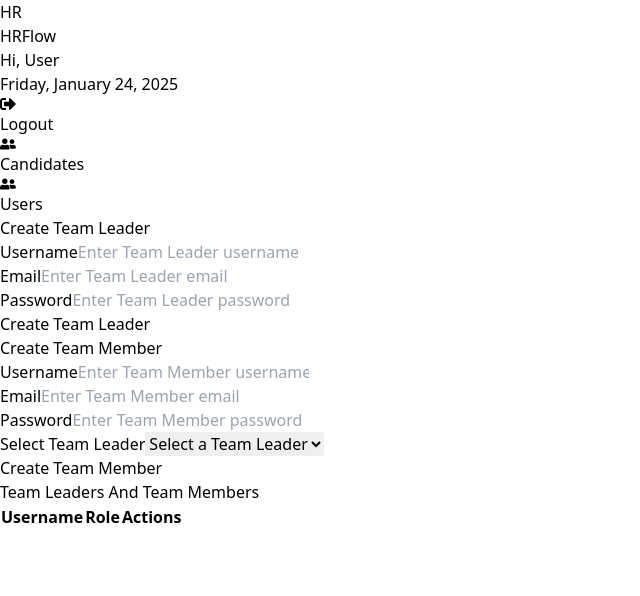
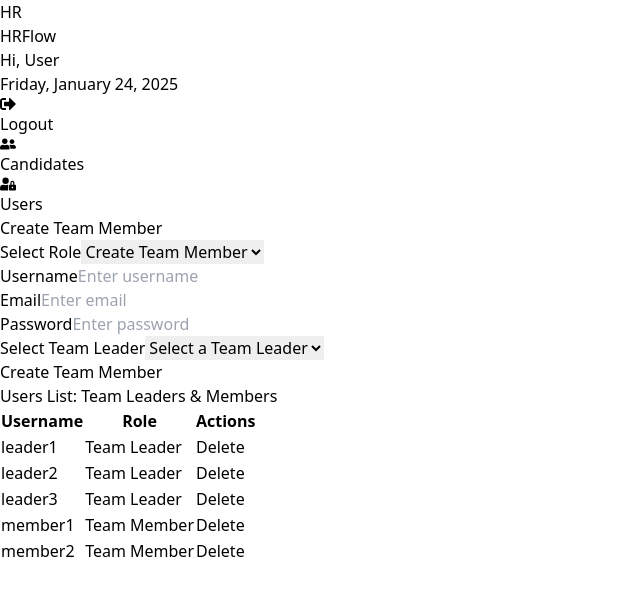
Before and after one commit to ravindrareddy12/hr-Management, a React (Vite) app in the folder HR Frontend/: page /users in a window 1280 px wide. Shown: the top 596 px of the page, without its empty margins (0-640 px from the left). Built offline with nearby package versions, Linux system fonts and the light colour scheme.

Commit message:
updated user table

```diff
--- a/HR Frontend/src/components/Navbar.tsx
+++ b/HR Frontend/src/components/Navbar.tsx
@@ -74,10 +74,10 @@
 
         {/* User Section */}
         <div className="flex items-center space-x-4">
-          <FaSignOutAlt className="w-8 h-8 text-gray-500 hover:text-blue-500 cursor-pointer" />
+          <FaSignOutAlt className="w-8 h-8 text-blue-500 hover:text-blue-500 cursor-pointer" />
           <button
             onClick={handleLogout}
-            className="text-gray-500 hover:text-blue-500 focus:outline-none"
+            className="text-black-500 hover:text-blue-500 focus:outline-none"
           >
             Logout
           </button>
--- a/HR Frontend/src/components/Sidebar.tsx
+++ b/HR Frontend/src/components/Sidebar.tsx
@@ -1,6 +1,6 @@
 import React from "react";
 import { NavLink } from "react-router-dom";
-import { FaChartLine, FaUserFriends } from "react-icons/fa";
+import { FaChartLine, FaUserFriends, FaUserLock } from "react-icons/fa";
 const Sidebar: React.FC = () => {
   return (
     <div className="w-40 h-screen bg-white p-4 flex flex-col">
@@ -38,10 +38,11 @@
               ({ isActive }) =>
                 isActive
                   ? "flex items-center space-x-3 text-blue-400 font-medium"
-                  : "flex items-center space-x-3 text-gray-300 hover:text-blue-400" // text-black-300 corrected to text-gray-300 for consistency
+                  : "flex items-center space-x-3 text-black-300 hover:text-blue-400" // text-black-300 corrected to text-gray-300 for consistency
             }
           >
-            <FaUserFriends className="w-5 h-5" />
+            <FaUserLock className="w-5 h-5" />
+            {/* <FontAwesomeIcon icon="fa-solid fa-user-lock" /> */}
             <span>Users</span>
           </NavLink>
         </li>
--- a/HR Frontend/src/components/auth/Users.tsx
+++ b/HR Frontend/src/components/auth/Users.tsx
@@ -1,259 +1,182 @@
 import React, { useState, useEffect } from "react";
 import axios from "axios";
-import { useNavigate } from "react-router-dom";
 import { toast } from "react-toastify";
 import "react-toastify/dist/ReactToastify.css";
 
 const Users: React.FC = () => {
-  const navigate = useNavigate();
-
-  // State for both forms
-  const [newLeaderUsername, setNewLeaderUsername] = useState("");
-  const [newLeaderEmail, setNewLeaderEmail] = useState("");
-  const [newLeaderPassword, setNewLeaderPassword] = useState(""); // Added password for leader
-  const [newMemberUsername, setNewMemberUsername] = useState("");
-  const [newMemberEmail, setNewMemberEmail] = useState("");
-  const [newMemberPassword, setNewMemberPassword] = useState(""); // Added password for member
-  const [selectedTeamLeader, setSelectedTeamLeader] = useState(""); // For storing selected team leader
+  const [formData, setFormData] = useState({
+    username: "",
+    email: "",
+    password: "",
+    selectedRole: "team-member",
+    selectedTeamLeader: "",
+  });
+  const [teamLeaders, setTeamLeaders] = useState<any[]>([]);
+  const [teamMembers, setTeamMembers] = useState<any[]>([]);
   const [error, setError] = useState<string | null>(null);
 
-  // States for fetching team leaders and members
-  const [teamLeaders, setTeamLeaders] = useState<any[]>([]);
-  const [teamMembers, setTeamMembers] = useState<any[]>([]);
+  useEffect(() => {
+    // Simulate fetching team leaders from API
+    setTeamLeaders([
+      { id: 1, username: "leader1" },
+      { id: 2, username: "leader2" },
+      { id: 3, username: "leader3" },
+    ]);
+    setTeamMembers([
+      { id: 1, username: "member1" },
+      { id: 2, username: "member2" },
+    ]);
+  }, []);
 
-  // Fetch the current team leader's name from localStorage
-  useEffect(() => {
-    const role = localStorage.getItem("role");
-    const leaderName = localStorage.getItem("username");
-    if (role !== "leader") {
-      navigate("/users"); // Redirect if user is not a team leader
-    }
-    setTeamLeaders([]); // Fetch team leaders here (you can update with actual API call)
-    setTeamMembers([]); // Fetch team members here (you can update with actual API call)
-  }, [navigate]);
-
-  // Handle creating a new team leader
-  const handleCreateTeamLeader = async (
-    e: React.FormEvent<HTMLFormElement>
+  const handleChange = (
+    e: React.ChangeEvent<HTMLInputElement | HTMLSelectElement>
   ) => {
-    e.preventDefault();
-    if (!newLeaderUsername || !newLeaderEmail || !newLeaderPassword) {
-      setError("Please fill in all fields.");
-      return;
-    }
-
-    try {
-      const res = await axios.post(
-        `${import.meta.env.VITE_API_URL}/api/team-leaders/create`,
-        {
-          username: newLeaderUsername,
-          email: newLeaderEmail,
-          password: newLeaderPassword,
-        },
-        { withCredentials: true }
-      );
-      if (res.status === 200) {
-        toast.success("Team Leader created successfully!");
-        setNewLeaderUsername("");
-        setNewLeaderEmail("");
-        setNewLeaderPassword("");
-      }
-    } catch (err: any) {
-      setError(err.response?.data?.message || "Failed to create Team Leader");
-      toast.error("Failed to create Team Leader");
-    }
+    const { name, value } = e.target;
+    setFormData((prev) => ({ ...prev, [name]: value }));
   };
 
-  // Handle creating a new team member
-  const handleCreateTeamMember = async (
-    e: React.FormEvent<HTMLFormElement>
-  ) => {
+  const handleSubmit = async (e: React.FormEvent<HTMLFormElement>) => {
     e.preventDefault();
+
+    const { username, email, password, selectedRole, selectedTeamLeader } =
+      formData;
+
     if (
-      !newMemberUsername ||
-      !newMemberEmail ||
-      !newMemberPassword ||
-      !selectedTeamLeader
+      !username ||
+      !email ||
+      !password ||
+      (selectedRole === "team-member" && !selectedTeamLeader)
     ) {
       setError("Please fill in all fields.");
       return;
     }
 
+    const data = {
+      username,
+      email,
+      password,
+      teamLeader:
+        selectedRole === "team-member" ? selectedTeamLeader : undefined,
+    };
+
     try {
       const res = await axios.post(
-        `${import.meta.env.VITE_API_URL}/api/team-members/create`,
-        {
-          username: newMemberUsername,
-          email: newMemberEmail,
-          password: newMemberPassword,
-          teamLeader: selectedTeamLeader,
-        },
+        `${import.meta.env.VITE_API_URL}/api/${
+          selectedRole === "team-leader" ? "team-leaders" : "team-members"
+        }/create`,
+        data,
         { withCredentials: true }
       );
+
       if (res.status === 200) {
-        toast.success("Team Member created successfully!");
-        setNewMemberUsername("");
-        setNewMemberEmail("");
-        setNewMemberPassword("");
-        setSelectedTeamLeader(""); // Reset the selected team leader
-        // Automatically login the member after creation (Optional)
-        navigate("/login");
+        toast.success(
+          `${
+            selectedRole === "team-leader" ? "Team Leader" : "Team Member"
+          } created successfully!`
+        );
+        setFormData({
+          username: "",
+          email: "",
+          password: "",
+          selectedRole: "team-member",
+          selectedTeamLeader: "",
+        });
       }
     } catch (err: any) {
-      setError(err.response?.data?.message || "Failed to create Team Member");
-      toast.error("Failed to create Team Member");
+      toast.error(err.response?.data?.message || "Failed to create user");
     }
   };
 
-  // Handle delete of a team leader
-  const handleDeleteTeamLeader = async (leaderId: string) => {
-    try {
-      const res = await axios.delete(
-        `${import.meta.env.VITE_API_URL}/api/team-leaders/${leaderId}`,
-        { withCredentials: true }
-      );
-      if (res.status === 200) {
-        toast.success("Team Leader deleted successfully!");
-        // Update the team leaders list
-        setTeamLeaders((prevLeaders) =>
-          prevLeaders.filter((leader) => leader.id !== leaderId)
-        );
-      }
-    } catch (err: any) {
-      toast.error("Failed to delete Team Leader");
-    }
+  const handleDelete = (id: number, role: "team-leader" | "team-member") => {
+    // Handle delete logic here
+    console.log(`Deleting ${role} with ID: ${id}`);
   };
 
-  // Handle delete of a team member
-  const handleDeleteTeamMember = async (memberId: string) => {
-    try {
-      const res = await axios.delete(
-        `${import.meta.env.VITE_API_URL}/api/team-members/${memberId}`,
-        { withCredentials: true }
-      );
-      if (res.status === 200) {
-        toast.success("Team Member deleted successfully!");
-        // Update the team members list
-        setTeamMembers((prevMembers) =>
-          prevMembers.filter((member) => member.id !== memberId)
-        );
-      }
-    } catch (err: any) {
-      toast.error("Failed to delete Team Member");
-    }
-  };
+  const { username, email, password, selectedRole, selectedTeamLeader } =
+    formData;
 
   return (
-    <div className="flex items-center justify-center min-h-screen bg-gray-100 p-8">
-      <div className="grid grid-cols-1 sm:grid-cols-2 md:grid-cols-3 gap-8 w-full max-w-6xl">
-        {/* Create Team Leader Card */}
-        <div className="bg-white p-6 rounded-lg shadow-lg">
+    <div className="bg-gray-100 flex flex-wrap gap-6 p-8">
+      {/* Form Card */}
+      <div className="bg-white p-6 rounded-lg shadow-lg w-full max-w-md">
         <h3 className="text-xl font-semibold text-gray-800 mb-4">
-            Create Team Leader
+          Create{" "}
+          {selectedRole === "team-leader" ? "Team Leader" : "Team Member"}
         </h3>
         {error && <p className="text-red-600 mb-4">{error}</p>}
-          <form onSubmit={handleCreateTeamLeader} className="space-y-6">
+        <form onSubmit={handleSubmit} className="space-y-6">
+          {/* Dropdown to select role (Team Leader or Team Member) */}
+          <div>
+            <label className="block text-sm font-medium text-gray-600">
+              Select Role
+            </label>
+            <select
+              name="selectedRole"
+              value={selectedRole}
+              onChange={handleChange}
+              className="w-full px-4 py-2 mt-1 text-gray-800 bg-gray-200 border rounded-lg focus:ring focus:outline-none"
+              required
+            >
+              <option value="team-leader">Create Team Leader</option>
+              <option value="team-member">Create Team Member</option>
+            </select>
+          </div>
+
           <div>
             <label className="block text-sm font-medium text-gray-600">
               Username
             </label>
             <input
               type="text"
-                value={newLeaderUsername}
-                onChange={(e) => setNewLeaderUsername(e.target.value)}
+              name="username"
+              value={username}
+              onChange={handleChange}
               className="w-full px-4 py-2 mt-1 text-gray-800 bg-gray-200 border rounded-lg focus:ring focus:outline-none"
-                placeholder="Enter Team Leader username"
+              placeholder="Enter username"
               required
             />
           </div>
+
           <div>
             <label className="block text-sm font-medium text-gray-600">
               Email
             </label>
             <input
               type="email"
-                value={newLeaderEmail}
-                onChange={(e) => setNewLeaderEmail(e.target.value)}
+              name="email"
+              value={email}
+              onChange={handleChange}
               className="w-full px-4 py-2 mt-1 text-gray-800 bg-gray-200 border rounded-lg focus:ring focus:outline-none"
-                placeholder="Enter Team Leader email"
+              placeholder="Enter email"
               required
             />
           </div>
+
           <div>
             <label className="block text-sm font-medium text-gray-600">
               Password
             </label>
             <input
               type="password"
-                value={newLeaderPassword}
-                onChange={(e) => setNewLeaderPassword(e.target.value)}
+              name="password"
+              value={password}
+              onChange={handleChange}
               className="w-full px-4 py-2 mt-1 text-gray-800 bg-gray-200 border rounded-lg focus:ring focus:outline-none"
-                placeholder="Enter Team Leader password"
+              placeholder="Enter password"
               required
             />
           </div>
-            <button
-              type="submit"
-              className="w-full px-4 py-2 text-white bg-blue-600 rounded-lg hover:bg-blue-700 text-sm"
-            >
-              Create Team Leader
-            </button>
-          </form>
-        </div>
 
-        {/* Create Team Member Card */}
-        <div className="bg-white p-6 rounded-lg shadow-lg">
-          <h3 className="text-xl font-semibold text-gray-800 mb-4">
-            Create Team Member
-          </h3>
-          {error && <p className="text-red-600 mb-4">{error}</p>}
-          <form onSubmit={handleCreateTeamMember} className="space-y-6">
-            <div>
-              <label className="block text-sm font-medium text-gray-600">
-                Username
-              </label>
-              <input
-                type="text"
-                value={newMemberUsername}
-                onChange={(e) => setNewMemberUsername(e.target.value)}
-                className="w-full px-4 py-2 mt-1 text-gray-800 bg-gray-200 border rounded-lg focus:ring focus:outline-none"
-                placeholder="Enter Team Member username"
-                required
-              />
-            </div>
-            <div>
-              <label className="block text-sm font-medium text-gray-600">
-                Email
-              </label>
-              <input
-                type="email"
-                value={newMemberEmail}
-                onChange={(e) => setNewMemberEmail(e.target.value)}
-                className="w-full px-4 py-2 mt-1 text-gray-800 bg-gray-200 border rounded-lg focus:ring focus:outline-none"
-                placeholder="Enter Team Member email"
-                required
-              />
-            </div>
-            <div>
-              <label className="block text-sm font-medium text-gray-600">
-                Password
-              </label>
-              <input
-                type="password"
-                value={newMemberPassword}
-                onChange={(e) => setNewMemberPassword(e.target.value)}
-                className="w-full px-4 py-2 mt-1 text-gray-800 bg-gray-200 border rounded-lg focus:ring focus:outline-none"
-                placeholder="Enter Team Member password"
-                required
-              />
-            </div>
+          {/* Show Team Leader dropdown only if creating a Team Member */}
+          {selectedRole === "team-member" && (
             <div>
               <label className="block text-sm font-medium text-gray-600">
                 Select Team Leader
               </label>
               <select
+                name="selectedTeamLeader"
                 value={selectedTeamLeader}
-                onChange={(e) => setSelectedTeamLeader(e.target.value)}
+                onChange={handleChange}
                 className="w-full px-4 py-2 mt-1 text-gray-800 bg-gray-200 border rounded-lg focus:ring focus:outline-none"
                 required
               >
@@ -265,37 +188,40 @@
                 ))}
               </select>
             </div>
+          )}
+
           <button
             type="submit"
-              className="w-full px-4 py-2 text-white bg-green-600 rounded-lg hover:bg-green-700 text-sm"
+            className="w-full px-4 py-2 text-white bg-blue-600 rounded-lg hover:bg-blue-700 text-sm"
           >
-              Create Team Member
+            Create{" "}
+            {selectedRole === "team-leader" ? "Team Leader" : "Team Member"}
           </button>
         </form>
       </div>
 
-        {/* Team Members List Card */}
-        <div className="bg-white p-6 rounded-lg shadow-lg">
+      {/* Users List Card */}
+      <div className="bg-white p-6 rounded-lg shadow-lg w-full max-w-lg">
         <h3 className="text-xl font-semibold text-gray-800 mb-4">
-            Team Leaders And Team Members
+          Users List: Team Leaders & Members
         </h3>
-          <table className="min-w-full text-sm text-left text-gray-600">
+        <div className="overflow-x-auto">
+          <table className="min-w-full table-auto text-sm text-left text-gray-600">
             <thead className="bg-gray-100">
               <tr>
-                <th className="px-6 py-3">Username</th>
-                <th className="px-6 py-3">Role</th>
-                <th className="px-6 py-3">Actions</th>
+                <th className="px-6 py-3 text-left border-b">Username</th>
+                <th className="px-6 py-3 text-left border-b">Role</th>
+                <th className="px-6 py-3 text-left border-b">Actions</th>
               </tr>
             </thead>
             <tbody>
-              {/* Display Team Leaders */}
               {teamLeaders.map((leader) => (
-                <tr key={leader.id}>
+                <tr key={leader.id} className="border-b">
                   <td className="px-6 py-4">{leader.username}</td>
                   <td className="px-6 py-4">Team Leader</td>
                   <td className="px-6 py-4">
                     <button
-                      onClick={() => handleDeleteTeamLeader(leader.id)}
+                      onClick={() => handleDelete(leader.id, "team-leader")}
                       className="text-red-600 hover:text-red-800"
                     >
                       Delete
@@ -303,14 +229,13 @@
                   </td>
                 </tr>
               ))}
-              {/* Display Team Members */}
               {teamMembers.map((member) => (
-                <tr key={member.id}>
+                <tr key={member.id} className="border-b">
                   <td className="px-6 py-4">{member.username}</td>
                   <td className="px-6 py-4">Team Member</td>
                   <td className="px-6 py-4">
                     <button
-                      onClick={() => handleDeleteTeamMember(member.id)}
+                      onClick={() => handleDelete(member.id, "team-member")}
                       className="text-red-600 hover:text-red-800"
                     >
                       Delete
```
Also changed, not shown: HR Frontend/src/components/AlertMessage.tsx (added, +63 -0 lines), HR Frontend/src/components/Candidates.tsx (+38 -2 lines). Lines whose indentation alone changed are shown as unchanged.
